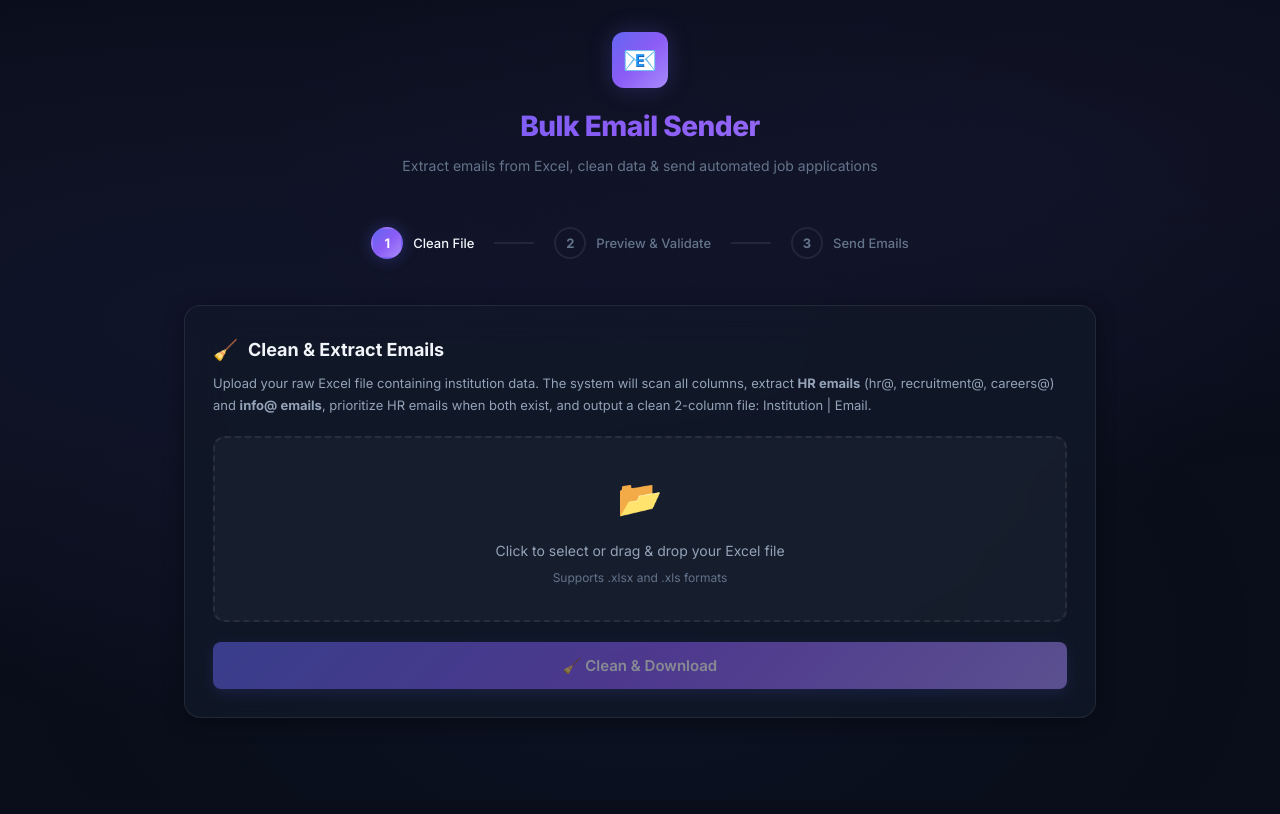
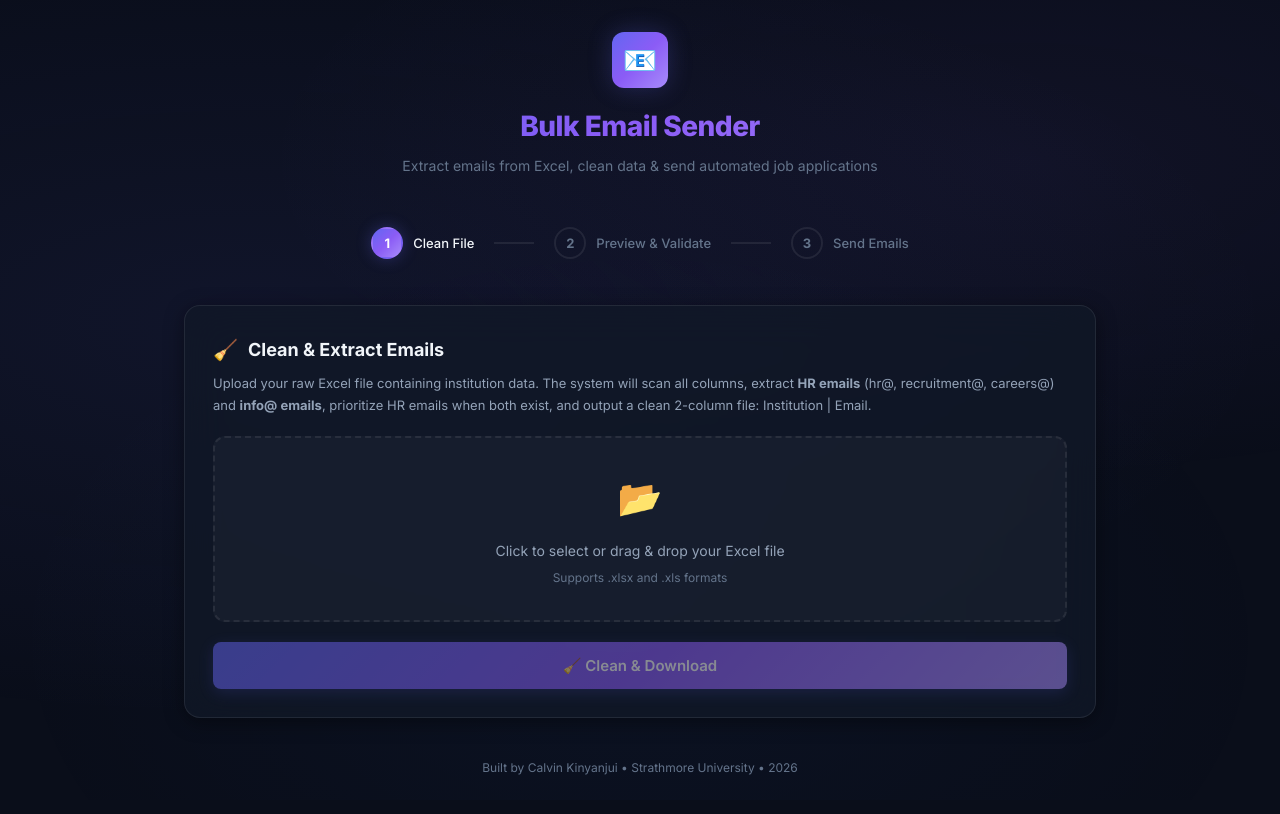
Before and after one commit to CalKK/bulk-emailing, a React (Create React App) app: page / in a window 1280 px wide. Shown: the top 814 px of the page. Built offline with nearby package versions, Linux system fonts and the light colour scheme.

Commit message:
Uncomment footer with author information

```diff
--- a/src/App.js
+++ b/src/App.js
@@ -717,7 +717,7 @@ function App() {
 
       {/* Footer */}
       <footer style={{ textAlign: 'center', marginTop: 40, color: 'var(--text-muted)', fontSize: 12 }}>
-{/* <p>Built by Calvin Kinyanjui • Strathmore University • {new Date().getFullYear()}</p> */}
+      <p>Built by Calvin Kinyanjui • Strathmore University • {new Date().getFullYear()}</p>
       </footer>
     </div>
   );
```
